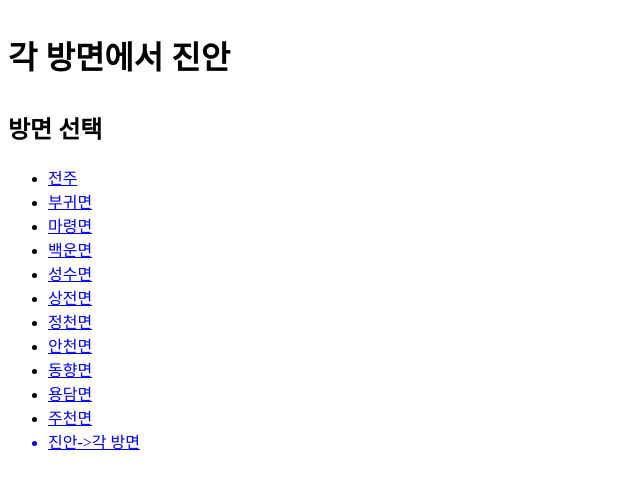
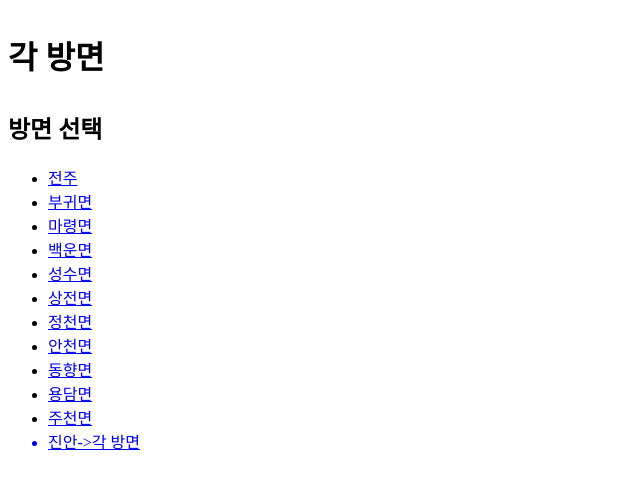
Before and after one commit to jae4309/-, a plain HTML site: page index.html in a window 1280 px wide. Shown: the whole page, without its empty margins (0-640 px from the left). Drawn offline with Linux system fonts and the light colour scheme.

Commit message:
Update index.html

```diff
--- a/index.html
+++ b/index.html
@@ -5,7 +5,7 @@
   <meta charset="utf-8">
   </head>
     <body>
-      <h1><p>각 방면에서 진안</p><h1>
+      <h1><p>각 방면 </p><h1>
 
       <h2>방면 선택</h2>
     <ul>
```
